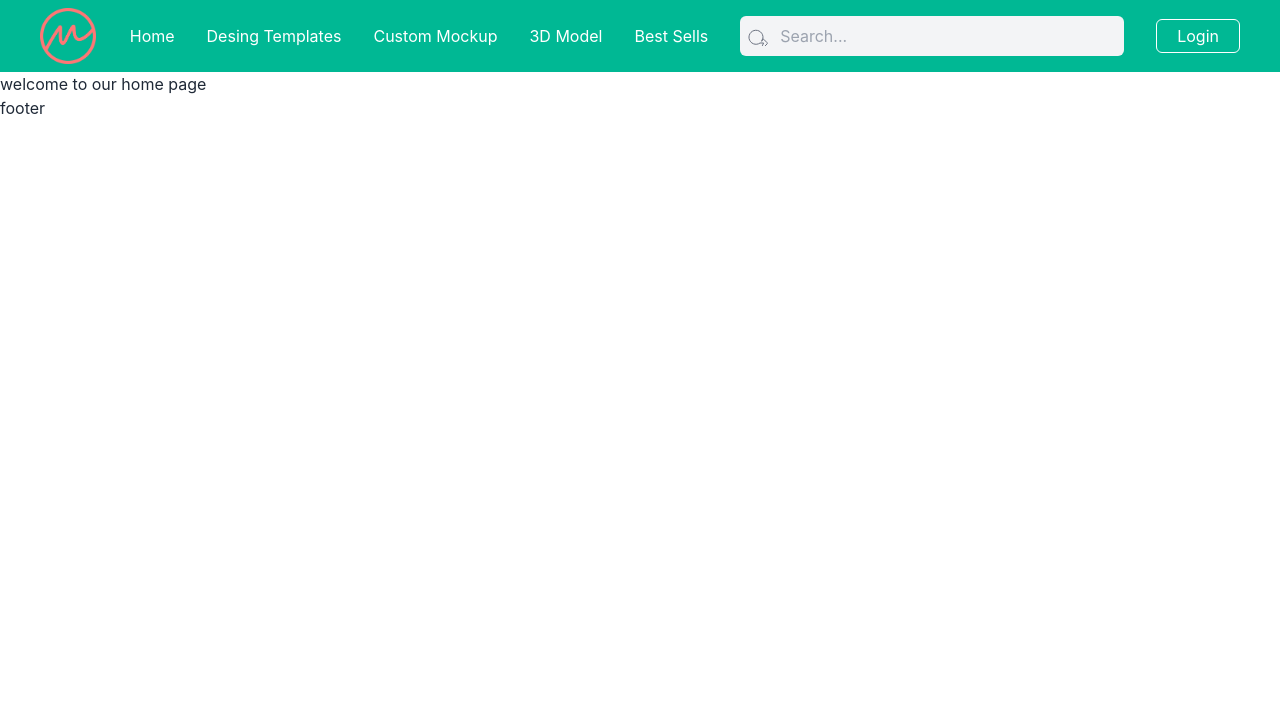
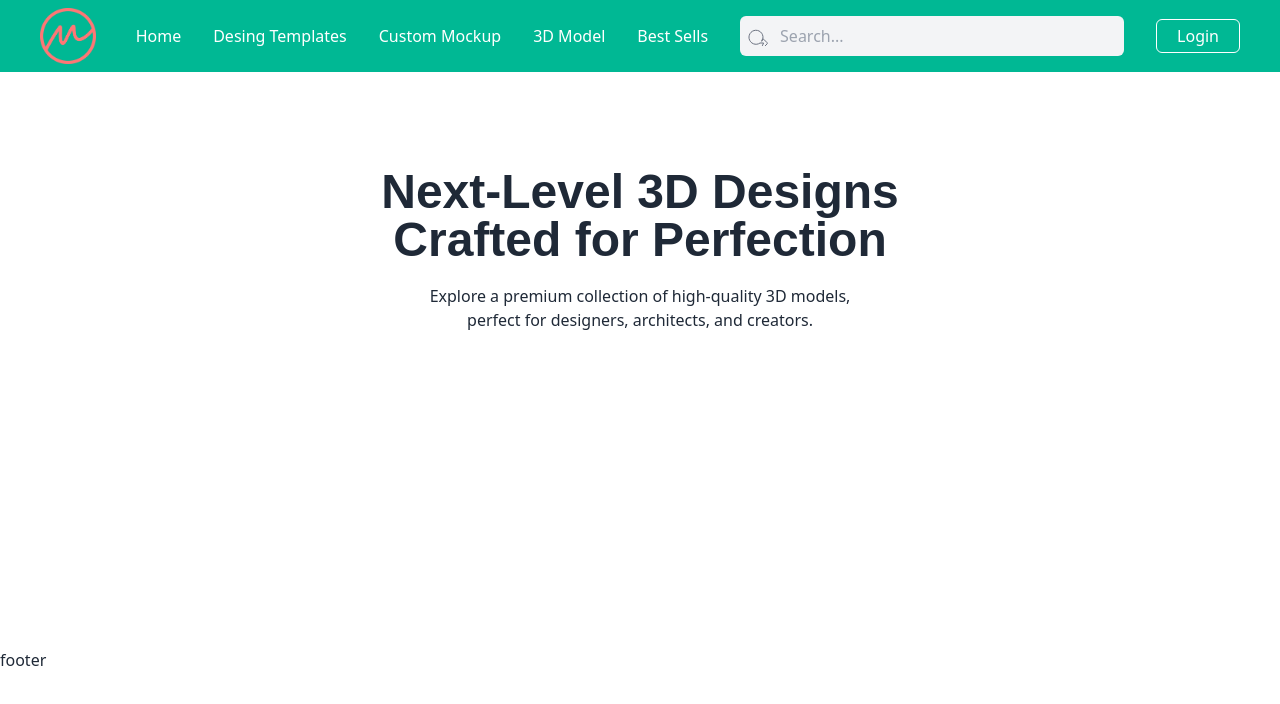
Before and after one commit to ataurwd/Ecommerch-Team, a React (Vite) app: page / in a window 1280 px wide. Shown: the top 704 px of the page. Built offline with nearby package versions, Linux system fonts and the light colour scheme; no server answers.

Commit message:
update home page heading

```diff
--- /dev/null
+++ b/src/components/Heading.jsx
@@ -0,0 +1,12 @@
+import React from 'react';
+
+const Heading = () => {
+    return (
+        <div className='h-[60vh] flex flex-col items-center md:mt-24 mt-5 md:space-y-5'>
+            <h1 className='md:text-5xl text-2xl md:w-1/2 w-[80%] mx-auto text-center font-extrabold font-customF'> Next-Level 3D Designs Crafted for Perfection</h1>
+            <p className='md:w-1/3 w-[80%] text-center mt-2 mx-auto'> Explore a premium collection of high-quality 3D models, perfect for designers, architects, and creators.</p>
+        </div>
+    );
+};
+
+export default Heading;
--- a/src/index.css
+++ b/src/index.css
@@ -1,3 +1,5 @@
 @tailwind base;
 @tailwind components;
 @tailwind utilities;
+
+@import url('https://fonts.googleapis.com/css2?family=Bree+Serif&display=swap')
--- a/src/pages/Home.jsx
+++ b/src/pages/Home.jsx
@@ -1,9 +1,10 @@
 import React from 'react';
+import Heading from '../components/Heading';
 
 const Home = () => {
     return (
         <div>
-            <h1 className=''>welcome to our home page</h1>
+            <Heading/>
         </div>
     );
 };
--- a/tailwind.config.js
+++ b/tailwind.config.js
@@ -12,7 +12,7 @@ export default {
         Msecondary: '#6C5CE7',
       },
       fontFamily: {
-        sans: ['Inter', 'Arial', 'sans-serif'],
+        customF: ['Bree Serif', 'sans-serif'],
       },
       spacing: {
         '12': '3rem',
```
